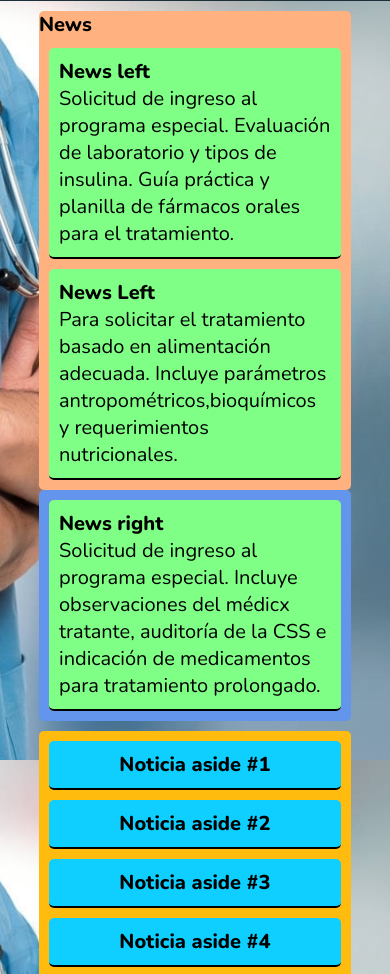
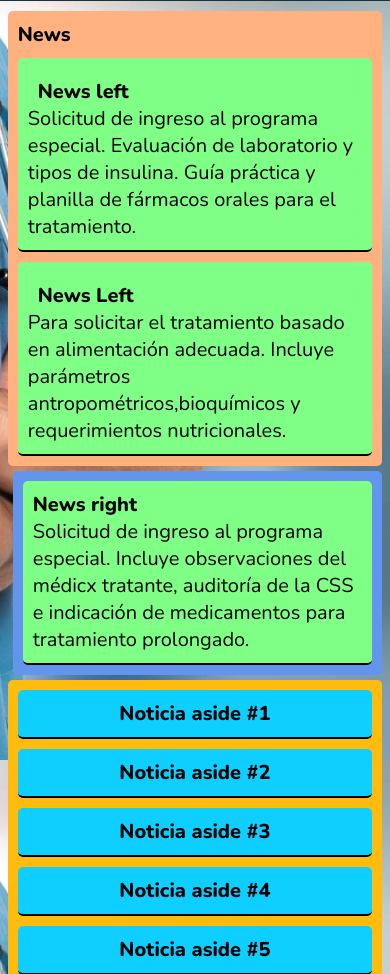
Before and after one commit to jnatmed/front-end-paw, a plain HTML site: page index.html in a window 390 px wide. Shown: the part 84-1058 px from the top of the page. Drawn offline with nearby package versions, Linux system fonts and the light colour scheme.

Commit message:
acomodando estilos

```diff
--- a/styles.css
+++ b/styles.css
@@ -154,8 +154,8 @@ de 450px si es mayor no se aplica*/
 .container-news {
     display: grid;
     grid-template-columns: 80% 20%;
-    column-gap: 10px;
-    margin: 10px 10%;
+    column-gap: 5px;
+    margin: 10px 2%;
 }
 
 article {
@@ -184,27 +184,26 @@ article {
 
 .news {
     display: flex;
-    flex-wrap: wrap;
-    /* height: auto; */
+    flex-wrap:nowrap;
 }
 
 .news_left {
     background-color: rgb(255, 178, 127);
     border-radius: 5px;
-    width: 100%;
+    width: 70%;
 }
 
 .news_right {
     background-color: cornflowerblue;
     border-radius: 5px;
-    width: 100%;
+    width: 30%;
+    margin-left: 5px;
 }
 
 .news_aside {
     background-color: #ffbc0e;
     border-radius: 5px;
     width: 100%;
-    margin-top: 10px;
 }
 
 .news_aside .item-notice {
@@ -222,11 +221,10 @@ article {
     text-align: center;
 }
 
-.news_aside {
-    width: 100%;
-    margin-top: 0;
+.news .news_left .title_notice {
+    padding-left: 10px;
+    padding-top: 10px;
 }
-
 
 /* el bloque se ejecuta si la pantalla tiene un ancho de 890px o menos
 de lo contrario se ejecuta las reglas por defecto
@@ -248,36 +246,35 @@ de lo contrario se ejecuta las reglas por defecto
         font-size: 1.5rem;
     }
 
-    /* .container-news {
-        display: grid;
-        grid-template-columns: 80% 20%;
-        column-gap: 10px;
-    } */
     .container-news {
         display: flex;
         flex-wrap: wrap;
-        margin: 10px 10%;
     }
 
-    /* .news {
-        display: flex;
-        flex-wrap: wrap;
-    } */
     .news {
         display: flex;
         flex-wrap: wrap;
         height: auto;
     }
 
-    /* .news_aside {
+    .news_left {
+        background-color: rgb(255, 178, 127);
+        border-radius: 5px;
         width: 100%;
-        margin-top: 0;
-    } */
+    }
+
+    .news_right {
+        background-color: cornflowerblue;
+        border-radius: 5px;
+        width: 100%;
+        margin-top: 5px;
+    }
+
     .news_aside {
         background-color: #ffbc0e;
         border-radius: 5px;
         width: 100%;
-        margin-top: 10px;
+        margin-top: 5px;
     }
 
     .news_aside .item-notice {
```
